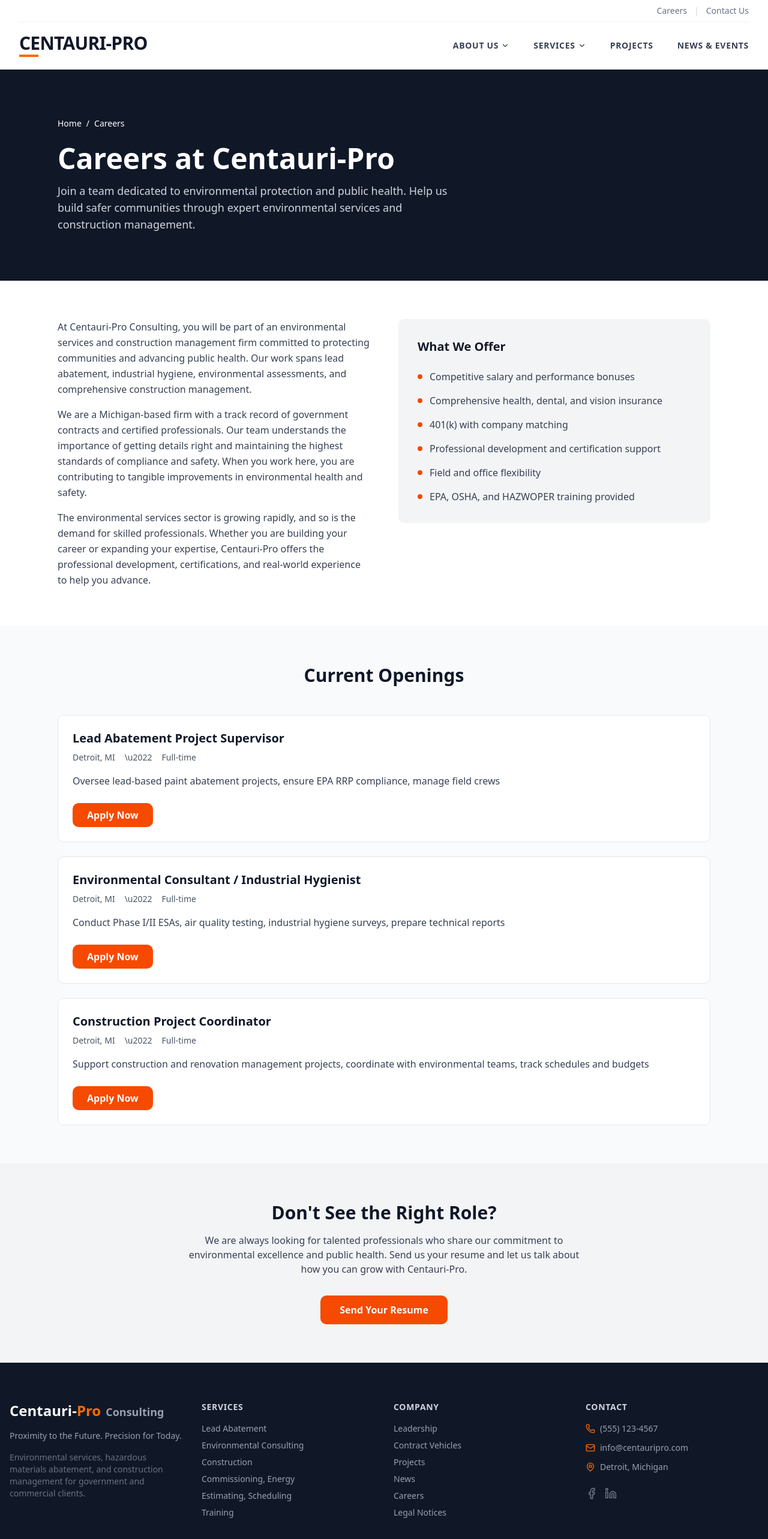
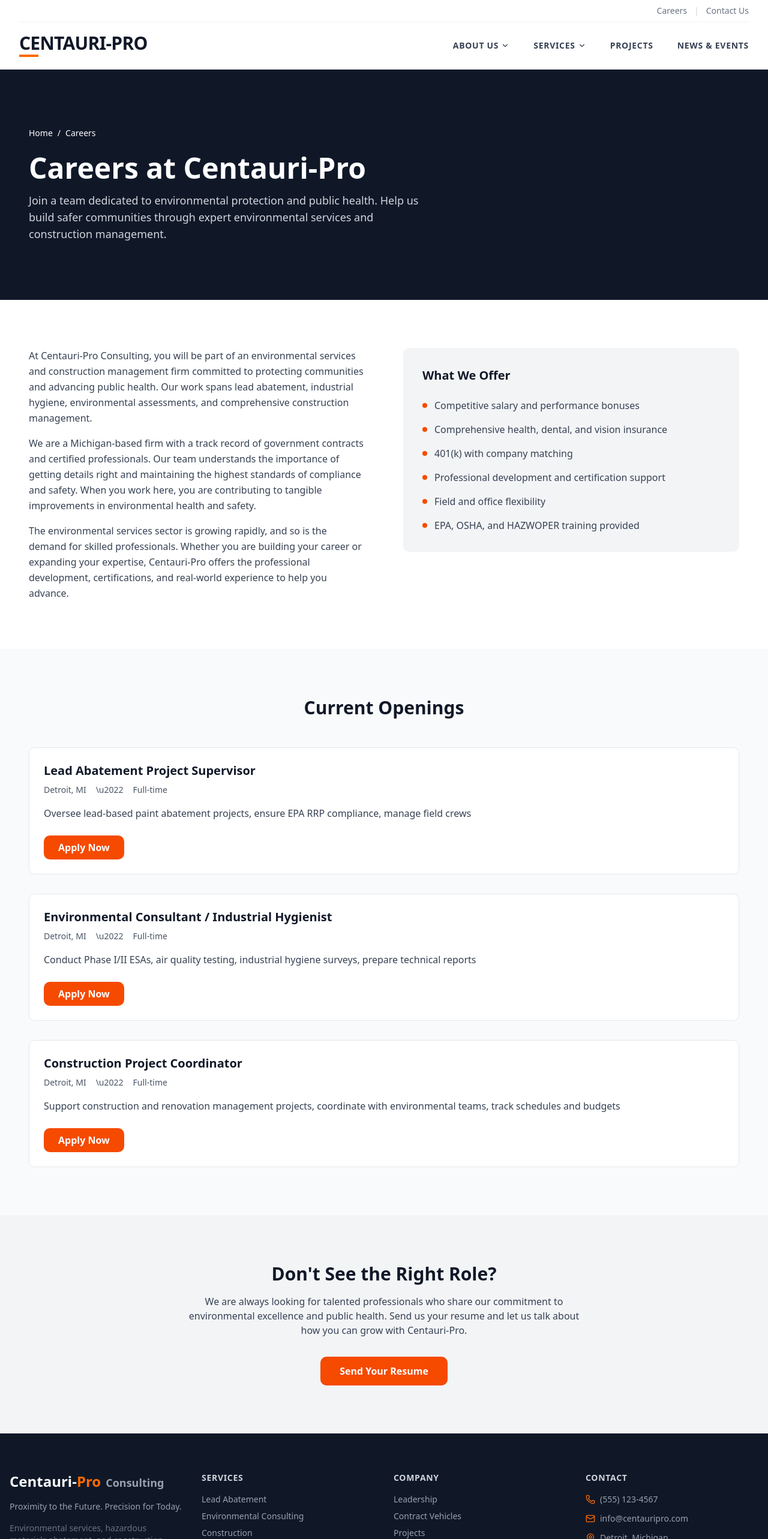
Before and after one commit to nexdyne/Stratra-Dynamics-L.L.C, a React (Vite) app: page /careers in a window 1280 px wide. Shown: the top 2566 px of the page at 60% size. Built offline with nearby package versions, Linux system fonts and the light colour scheme.

Commit message:
Desktop optimize CareersPage: wider containers, scaled padding and gaps at xl breakpoint
Updated section classes for consistent styling and responsiveness.

```diff
--- a/src/pages/CareersPage.jsx
+++ b/src/pages/CareersPage.jsx
@@ -38,8 +38,8 @@ export default function CareersPage() {
   return (
     <div className="bg-white">
       {/* Hero Section */}
-      <section className="bg-gray-900 text-white py-20">
-        <div className="max-w-6xl mx-auto px-4 sm:px-6 lg:px-8">
+      <section className="bg-gray-900 text-white py-20 xl:py-24">
+        <div className="max-w-6xl xl:max-w-7xl mx-auto px-4 sm:px-6 lg:px-8 xl:px-12">
           {/* Breadcrumb */}
           <div className="mb-6 text-sm">
             <Link to="/" className="hover:text-orange-600">Home</Link>
@@ -56,9 +56,9 @@ export default function CareersPage() {
       </section>
 
       {/* Why Work Here Section */}
-      <section className="bg-white py-16">
-        <div className="max-w-6xl mx-auto px-4 sm:px-6 lg:px-8">
-          <div className="grid md:grid-cols-2 gap-12">
+      <section className="bg-white py-16 xl:py-20">
+        <div className="max-w-6xl xl:max-w-7xl mx-auto px-4 sm:px-6 lg:px-8 xl:px-12">
+          <div className="grid md:grid-cols-2 gap-12 xl:gap-16">
             {/* Left Column - Editorial Content */}
             <div className="space-y-6">
               <div>
@@ -92,11 +92,11 @@ export default function CareersPage() {
         </div>
       </section>
       {/* Current Openings Section */}
-      <section className="bg-gray-50 py-16">
-        <div className="max-w-6xl mx-auto px-4 sm:px-6 lg:px-8">
+      <section className="bg-gray-50 py-16 xl:py-20">
+        <div className="max-w-6xl xl:max-w-7xl mx-auto px-4 sm:px-6 lg:px-8 xl:px-12">
           <h2 className="text-3xl font-bold text-gray-900 text-center mb-12">Current Openings</h2>
 
-          <div className="grid md:grid-cols-1 gap-6">
+          <div className="grid md:grid-cols-1 gap-6 xl:gap-8">
             {jobOpenings.map((job) => (
               <div key={job.id} className="bg-white border border-gray-200 p-6 rounded-lg">
                 <h3 className="text-xl font-bold text-gray-900 mb-2">{job.title}</h3>
@@ -119,8 +119,8 @@ export default function CareersPage() {
       </section>
 
       {/* CTA Section */}
-      <section className="bg-gray-100 py-16">
-        <div className="max-w-6xl mx-auto px-4 sm:px-6 lg:px-8 text-center">
+      <section className="bg-gray-100 py-16 xl:py-20">
+        <div className="max-w-6xl xl:max-w-7xl mx-auto px-4 sm:px-6 lg:px-8 xl:px-12 text-center">
           <h2 className="text-3xl font-bold text-gray-900 mb-4">Don't See the Right Role?</h2>
           <p className="text-gray-700 mb-8 max-w-2xl mx-auto">
             We are always looking for talented professionals who share our commitment to environmental excellence and public health. Send us your resume and let us talk about how you can grow with Centauri-Pro.
```
